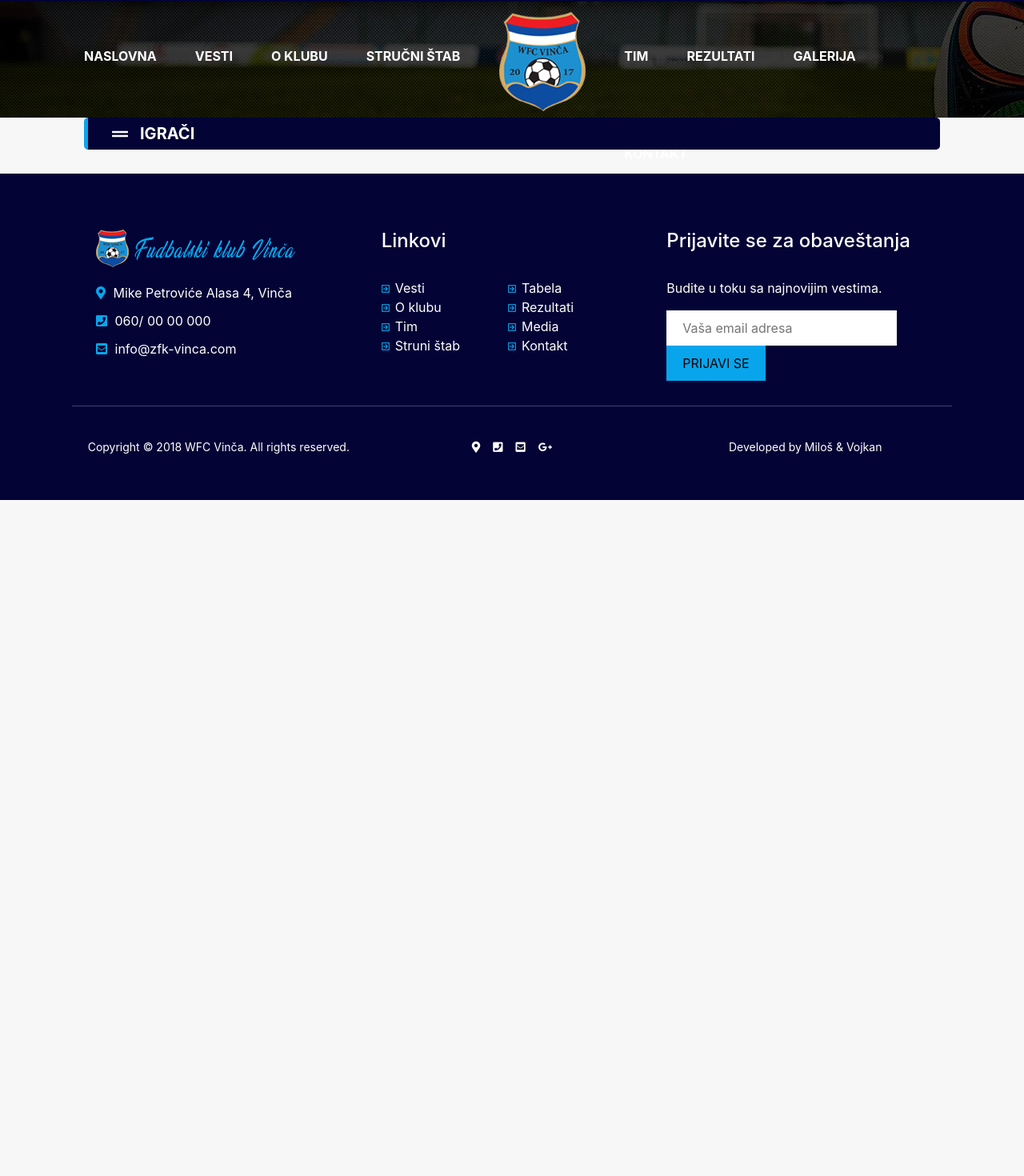
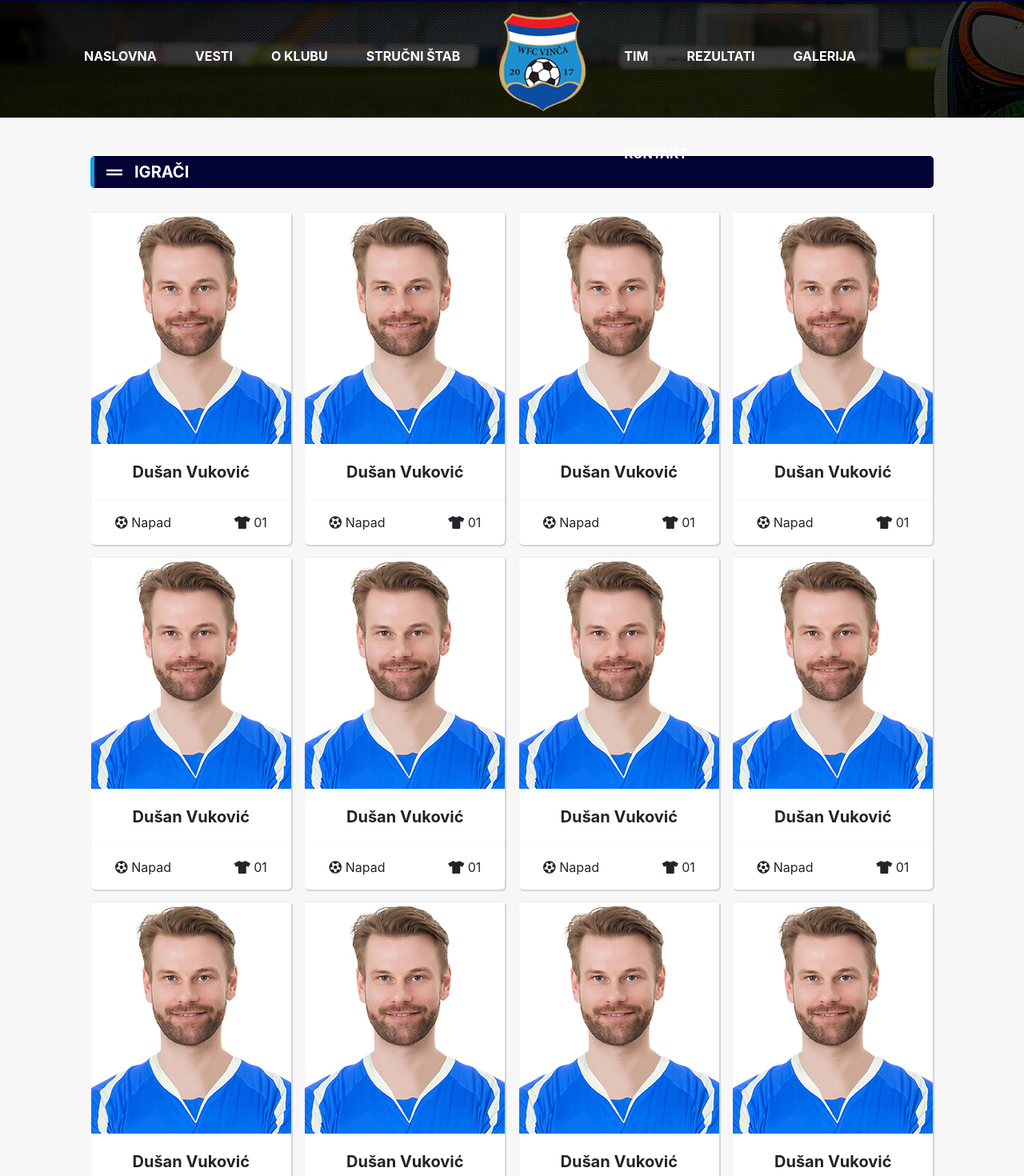
Before and after one commit to bibi994/ZFK-VINCA, a React (Create React App) app: page /tim in a window 1280 px wide. Shown: the part 38-1508 px from the top of the page at 80% size. Before the commit the page ends 800 px from the top, so only its background shows below. Built offline with nearby package versions, Linux system fonts and the light colour scheme.

Commit message:
Finished Team page

```diff
--- a/src/view/App.js
+++ b/src/view/App.js
@@ -21,6 +21,7 @@ class App extends Component {
     return (
       <>
       <Header />
+        <main>
             <Switch>
                 <Route path="/kontakt" component={Contact} />
                 <Route path="/galerija" component={Gallery} />
@@ -31,6 +32,7 @@ class App extends Component {
 				<Route path="/o-klubu" component={About} />
 				<Route path="/" component={Home} />
 			</Switch>
+        </main>
       <Footer />
       </>
     )
--- a/src/view/components/team/Team.js
+++ b/src/view/components/team/Team.js
@@ -4,15 +4,100 @@ import './team.css';
 
 const Team = () => {
     return(
-        <div className="container row">
-            <div className="section-header col-12">
+        <div className="container">
+            <div className="section-header mt-5 ml-2 mr-2">
                     <i class="fas fa-grip-lines"></i>
                     <p>Igrači</p>
             </div>
+            <div className="all-palyers">
+                <div className="player">
+                    <img src={require('../../shared/player.jpg')} alt="player"/>
+                    <p>Dušan Vuković</p>
+                    <p><i class="fas fa-futbol"></i> Napad</p>
+                    <p><i class="fas fa-tshirt"></i> 01</p>
+                </div>
 
-            <div className="player">
+                <div className="player">
+                    <img src={require('../../shared/player.jpg')} alt="player"/>
+                    <p>Dušan Vuković</p>
+                    <p><i class="fas fa-futbol"></i> Napad</p>
+                    <p><i class="fas fa-tshirt"></i> 01</p>
+                </div>
+
+                <div className="player">
+                    <img src={require('../../shared/player.jpg')} alt="player"/>
+                    <p>Dušan Vuković</p>
+                    <p><i class="fas fa-futbol"></i> Napad</p>
+                    <p><i class="fas fa-tshirt"></i> 01</p>
+                </div>
+
+                <div className="player">
+                    <img src={require('../../shared/player.jpg')} alt="player"/>
+                    <p>Dušan Vuković</p>
+                    <p><i class="fas fa-futbol"></i> Napad</p>
+                    <p><i class="fas fa-tshirt"></i> 01</p>
+                </div>
+
+                <div className="player">
+                    <img src={require('../../shared/player.jpg')} alt="player"/>
+                    <p>Dušan Vuković</p>
+                    <p><i class="fas fa-futbol"></i> Napad</p>
+                    <p><i class="fas fa-tshirt"></i> 01</p>
+                </div>
+
+                <div className="player">
+                    <img src={require('../../shared/player.jpg')} alt="player"/>
+                    <p>Dušan Vuković</p>
+                    <p><i class="fas fa-futbol"></i> Napad</p>
+                    <p><i class="fas fa-tshirt"></i> 01</p>
+                </div>
+
+                <div className="player">
+                    <img src={require('../../shared/player.jpg')} alt="player"/>
+                    <p>Dušan Vuković</p>
+                    <p><i class="fas fa-futbol"></i> Napad</p>
+                    <p><i class="fas fa-tshirt"></i> 01</p>
+                </div>
+
+                <div className="player">
+                    <img src={require('../../shared/player.jpg')} alt="player"/>
+                    <p>Dušan Vuković</p>
+                    <p><i class="fas fa-futbol"></i> Napad</p>
+                    <p><i class="fas fa-tshirt"></i> 01</p>
+                </div>
+
+                <div className="player">
+                    <img src={require('../../shared/player.jpg')} alt="player"/>
+                    <p>Dušan Vuković</p>
+                    <p><i class="fas fa-futbol"></i> Napad</p>
+                    <p><i class="fas fa-tshirt"></i> 01</p>
+                </div>
+
+                <div className="player">
+                    <img src={require('../../shared/player.jpg')} alt="player"/>
+                    <p>Dušan Vuković</p>
+                    <p><i class="fas fa-futbol"></i> Napad</p>
+                    <p><i class="fas fa-tshirt"></i> 01</p>
+                </div>
+
+                <div className="player">
+                    <img src={require('../../shared/player.jpg')} alt="player"/>
+                    <p>Dušan Vuković</p>
+                    <p><i class="fas fa-futbol"></i> Napad</p>
+                    <p><i class="fas fa-tshirt"></i> 01</p>
+                </div>
+
+                <div className="player">
+                    <img src={require('../../shared/player.jpg')} alt="player"/>
+                    <p>Dušan Vuković</p>
+                    <p><i class="fas fa-futbol"></i> Napad</p>
+                    <p><i class="fas fa-tshirt"></i> 01</p>
+                </div>
+
 
             </div>
+
+
         </div>
     )
 }
--- a/src/view/components/team/team.css
+++ b/src/view/components/team/team.css
@@ -0,0 +1,32 @@
+.all-palyers{
+    display: flex;
+    flex-wrap: wrap;
+    justify-content: space-around;
+}
+.player{
+    background-color: white;
+    width: 250px;
+    border-radius: 5px;
+    margin-bottom: 15px;
+    border: 1px soldi lightgrey;
+    box-shadow: 1px 1px 1px 1px rgb(211, 211, 211);
+}
+.player p:nth-child(2){
+    border-bottom: 1px solid #f6f6f6;
+    padding: 20px 0;
+    text-align: center;
+    font-size: 20px;
+    font-weight: bold;
+    display: block;
+    margin: 0;
+}
+.player p:nth-child(3){
+    float: left;
+    padding-left: 30px;
+    padding-top: 15px;
+}
+.player p:nth-child(4){
+    float: right;
+    padding-right: 30px;
+    padding-top: 15px;
+}
```
Also changed, not shown: src/view/shared/player.jpg (added).
